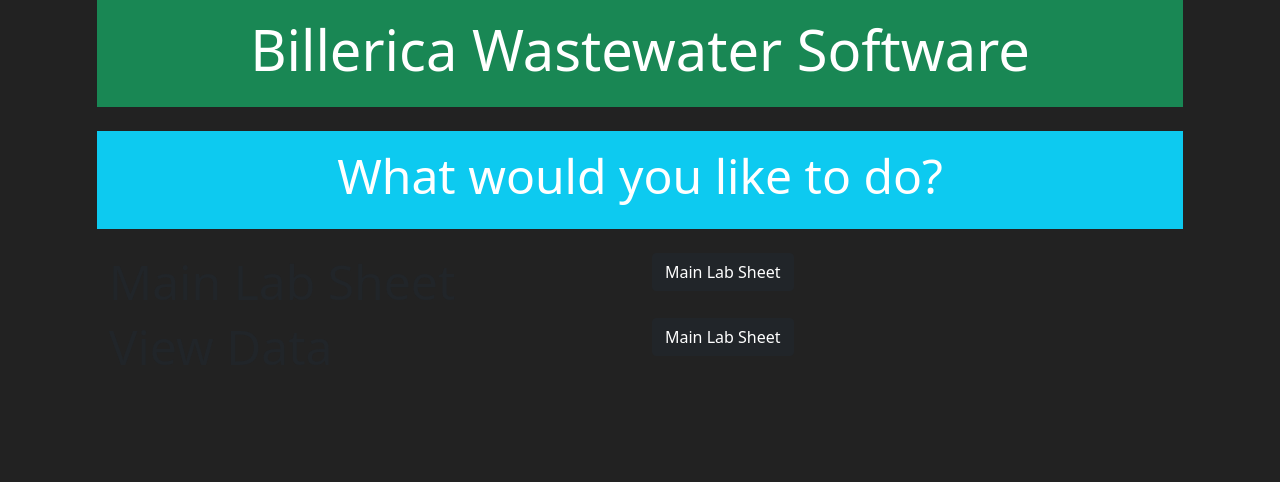
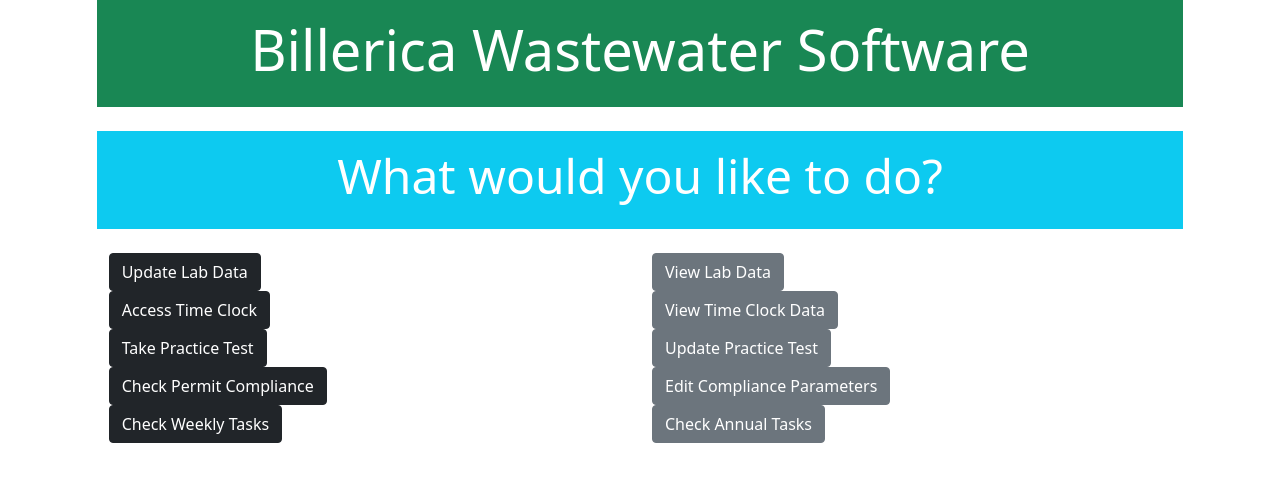
Before and after one commit to DonaldCapodilupo/Ultimate-Wastewater-Program, a Flask app: page / in a window 1280 px wide. Shown: the top 482 px of the page. Run offline with Flask 2, Linux system fonts and the light colour scheme; some libraries are stand-ins or nearby versions.

Commit message:
Added buttons to represent future functionality. This page needs more work to become more visually appealing.

```diff
--- a/templates/Main Menu.html
+++ b/templates/Main Menu.html
@@ -5,7 +5,7 @@
     <title>BWRRF</title>
 
     <link rel="stylesheet" href="../static/css/bootstrap.css">
-    <link rel="stylesheet" href="../static/css/main.css">
+    <link rel="stylesheet" href="../static/css/Main-Menu.css">
 
     <script src="../static/js/bootstrap.js"></script>
     <script src="../static/js/Billerica-Division-Lab-Sheet.js"></script>
@@ -31,29 +31,87 @@
 
         </div>
 
-        <div class="row pt-3" id="Main Content Div">
+        <div class="row pt-3 main-content-div" id="Main Content Div">
             <form action="{{ url_for('main_Menu') }}" enctype=multipart/form-data method="POST">
+                <!--Lab Sheets-->
                 <div class="row">
-
-                    <div class="col align-content-center">
-                        <h1 class="display-5">Main Lab Sheet</h1>
+                    <div class="col">
+                        <button class="btn btn-dark mr-2" type="submit" name="submit_button" value="Main Lab Sheet">
+                            Update Lab Data
+                        </button>
                     </div>
                     <div class="col">
-                        <button class="btn btn-dark mr-2" type="submit" name="submit_button" value="Main Lab Sheet">
-                            Main Lab Sheet
+                        <button class="btn btn-secondary" type="submit" name="submit_button" value="View Data">
+                            View Lab Data
                         </button>
                     </div>
                 </div>
+
+                <!--Time Clock-->
                 <div class="row">
-                    <div class="col align-content-center">
-                        <h1 class="display-5">View Data</h1>
+                    <div class="col">
+                        <button class="btn btn-dark mr-2" type="submit" name="submit_button" value="Access Time Clock">
+                            Access Time Clock
+                        </button>
                     </div>
                     <div class="col">
-                        <button class="btn btn-dark mr-2" type="submit" name="submit_button" value="View Data">
-                            Main Lab Sheet
+                        <button class="btn btn-secondary" type="submit" name="submit_button"
+                                value="View Time Clock Data">
+                            View Time Clock Data
                         </button>
                     </div>
+
                 </div>
+
+                <!--Take Practice Test-->
+                <div class="row">
+                    <div class="col-lg">
+                        <button class="btn btn-dark" type="submit" name="submit_button" value="Take Practice Test">
+                            Take Practice Test
+                        </button>
+                    </div>
+                    <div class="col">
+                        <button class="btn btn-secondary" type="submit" name="submit_button"
+                                value="Update Practice Test">
+                            Update Practice Test
+                        </button>
+                    </div>
+
+                </div>
+
+
+                <div class="row">
+                    <div class="col-lg">
+                        <button class="btn btn-dark " type="submit" name="submit_button" value="Check Permit Compliance">
+                            Check Permit Compliance
+                        </button>
+                    </div>
+                    <div class="col">
+                        <button class="btn btn-secondary" type="submit" name="submit_button"
+                                value="Edit Compliance Parameters">
+                            Edit Compliance Parameters
+                        </button>
+                    </div>
+
+                </div>
+
+                <div class="row">
+                    <div class="col-lg">
+                        <button class="btn btn-dark" type="submit" name="submit_button" value="Check Weekly Tasks">
+                            Check Weekly Tasks
+                        </button>
+                    </div>
+                    <div class="col">
+                        <button class="btn btn-secondary" type="submit" name="submit_button"
+                                value="Check Annual Tasks">
+                            Check Annual Tasks
+                        </button>
+                    </div>
+
+                </div>
+
+
+
             </form>
 
 
```
